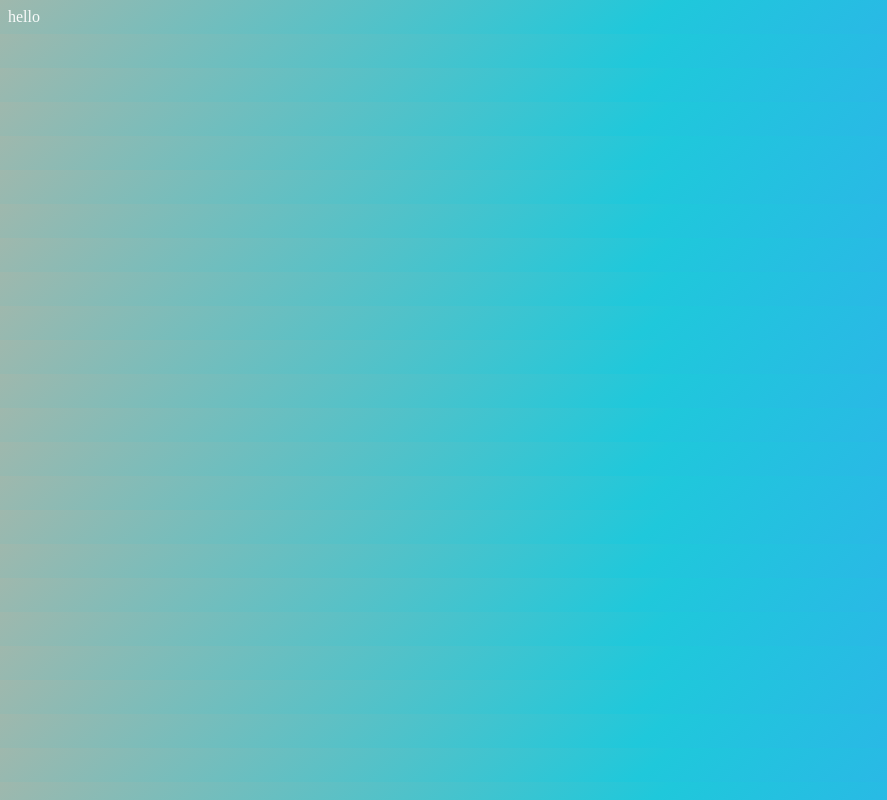
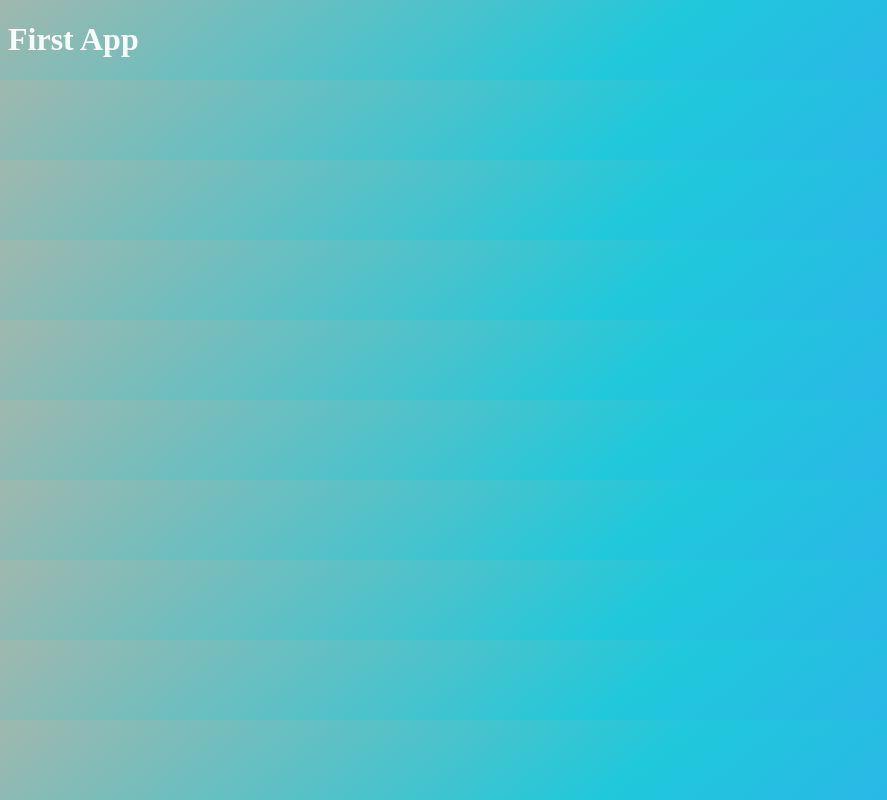
Before and after one commit to rohitkmr/gitlearning, a plain HTML site: page client/index.html in a window 1280 px wide. Shown: the whole page, without its empty margins (0-887 px from the left). Drawn offline with Linux system fonts and the light colour scheme.

Commit message:
added app name

```diff
--- a/client/index.html
+++ b/client/index.html
@@ -9,6 +9,6 @@
     <script src="./app.js"></script>
 </head>
 <body>
-    hello
+  <h1>First App</h1>
 </body>
 </html>
```
